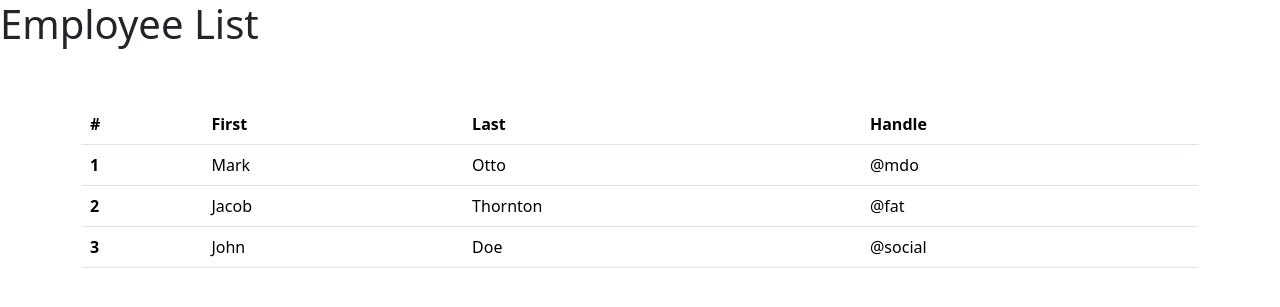
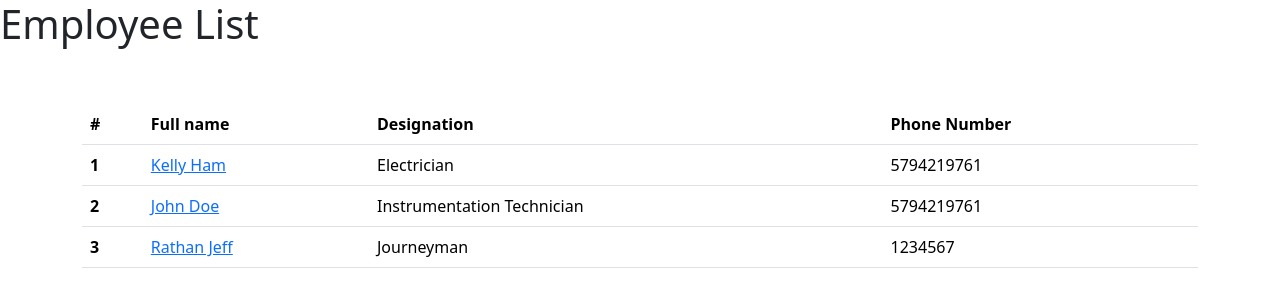
Before and after one commit to oluwatobiloba136/Python-Programming, a Django app: page / in a window 1280 px wide. Shown: the top 307 px of the page. Run offline with Django 5.2, Linux system fonts and the light colour scheme; data comes from the database, SQL or seed files in the repository; both versions use the stored data as it was after the commit.

Commit message:
employee_directory project completed

```diff
--- a/django_basic/employees/models.py
+++ b/django_basic/employees/models.py
@@ -12,3 +12,6 @@ class Employee(models.Model):
     phone_number = models.CharField(max_length=12, blank=True)
     created_at =  models.DateTimeField(auto_now_add=True)
     updated_at = models.DateTimeField(auto_now=True)
+
+    def __str__(self):
+        return self.first_name
--- /dev/null
+++ b/django_basic/employees/urls.py
@@ -0,0 +1,6 @@
+from django.urls import path
+from . import views
+
+urlpatterns = [
+    path('<int:pk>/',views.employee_detail, name="employee_detail"),
+]
--- a/django_basic/mysite/urls.py
+++ b/django_basic/mysite/urls.py
@@ -15,10 +15,14 @@ Including another URLconf
     2. Add a URL to urlpatterns:  path('blog/', include('blog.urls'))
 """
 from django.contrib import admin
-from django.urls import path
+from django.urls import path, include
 from . import views
+
+from django.conf import settings
+from django.conf.urls.static import static
 
 urlpatterns = [
     path('admin/', admin.site.urls),
-    path('', views.home),
-]
+    path('', views.home, name='home'),
+    path('employees/', include('employees.urls')),
+] + static(settings.MEDIA_URL, document_root=settings.MEDIA_ROOT)
--- a/django_basic/mysite/views.py
+++ b/django_basic/mysite/views.py
@@ -1,5 +1,10 @@
 from django.http import HttpResponse
 from django.shortcuts  import render
+from employees.models import Employee
 
 def home(request):
-    return render(request, 'home.html')
+    employees = Employee.objects.all()
+    context = {
+        'employees' : employees,
+    }
+    return render(request, 'home.html', context)
--- a/django_basic/templates/home.html
+++ b/django_basic/templates/home.html
@@ -20,32 +20,25 @@
   <thead>
     <tr>
       <th scope="col">#</th>
-      <th scope="col">First</th>
-      <th scope="col">Last</th>
-      <th scope="col">Handle</th>
+      <th scope="col">Full name</th>
+      <th scope="col">Designation</th>
+      <th scope="col">Phone Number</th>
     </tr>
   </thead>
   <tbody>
+    {% for emp in employees %}
     <tr>
-      <th scope="row">1</th>
-      <td>Mark</td>
-      <td>Otto</td>
-      <td>@mdo</td>
+      <th >{{forloop.counter}}</th>
+      <!-- <th >{{emp.id}}</th> this is useful for primary key -->
+      <td><a href="{% url 'employee_detail' emp.id %}">{{emp.first_name}} {{emp.last_name}}</a></td>
+      <td>{{emp.designation}}</td>
+      <td>{{emp.phone_number}}</td>
     </tr>
-    <tr>
-      <th scope="row">2</th>
-      <td>Jacob</td>
-      <td>Thornton</td>
-      <td>@fat</td>
-    </tr>
-    <tr>
-      <th scope="row">3</th>
-      <td>John</td>
-      <td>Doe</td>
-      <td>@social</td>
-    </tr>
+   {% endfor %}
+
   </tbody>
 </table>
     </div>
+
 </body>
 </html>
```
Also changed, not shown: django_basic/employees/views.py (+16 -1 lines), django_basic/mysite/settings.py (+8 -0 lines), django_basic/templates/employee_detail.html (added, +41 -0 lines), django_basic/db.sqlite3, django_basic/media/images/pexels-italo-melo-881954-2379004.jpg (added), django_basic/media/images/pexels-mastercowley-1300402.jpg (added), django_basic/media/images/pexels-olly-733872.jpg (added), 5 other files.
